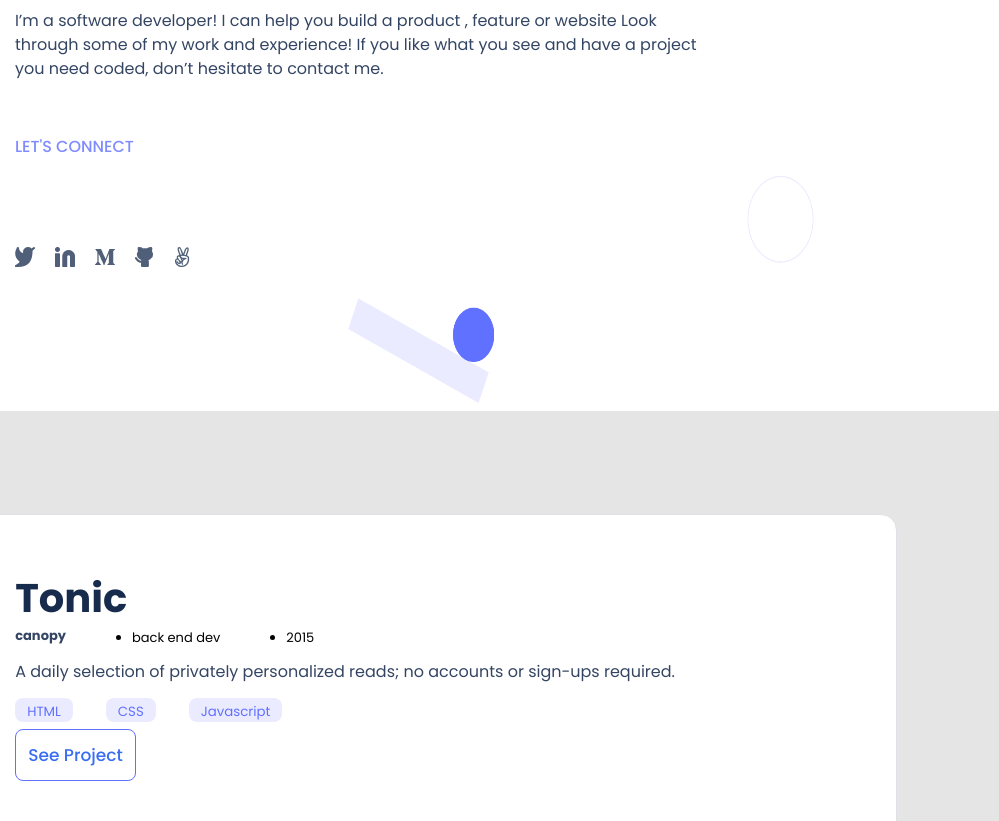
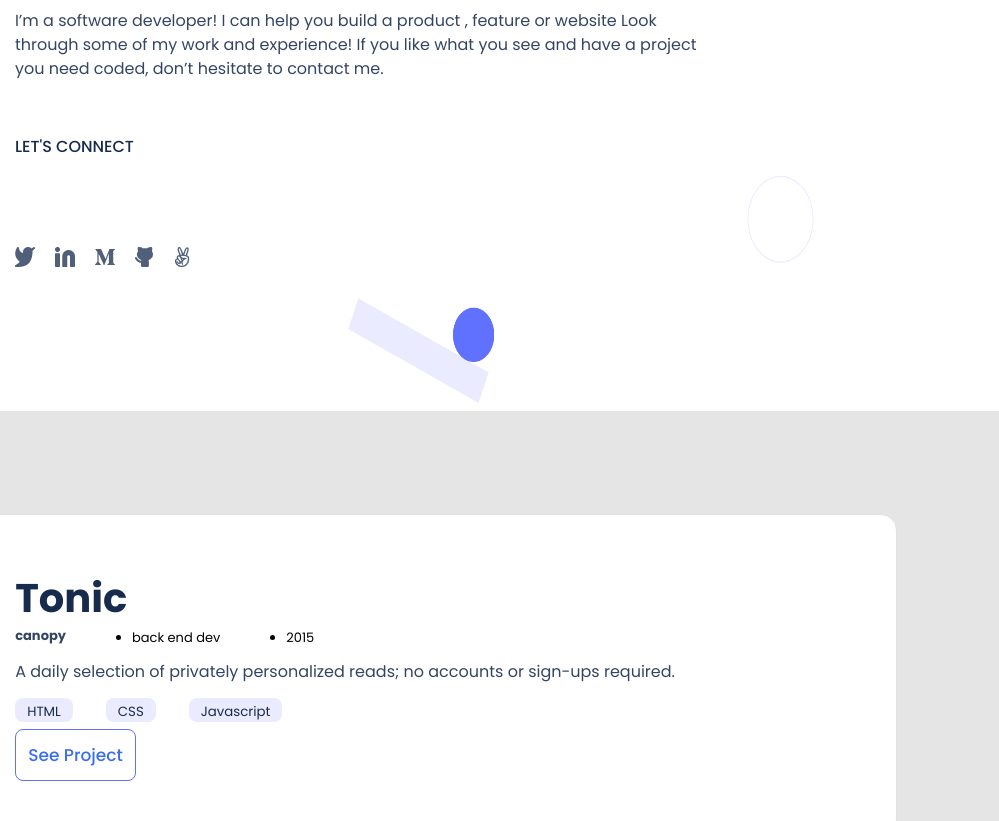
Before and after one commit to ausiemass/portfolio-austin, a website: page index.html in a window 1280 px wide. Shown: the part 548-1369 px from the top of the page, 281-1280 px from the left. Drawn offline with Linux system fonts and the light colour scheme.

Commit message:
modified color contrast in css file

```diff
--- a/styles.css
+++ b/styles.css
@@ -73,7 +73,7 @@
 }
 
 .connect {
-  color: #7f8cff;
+  color: #172b4d;
   font-family: Poppins, sans-serif;
   font-size: 16px;
   font-weight: 500;
@@ -124,7 +124,7 @@
 .btn1 {
   border-radius: 8px;
   background: #ebebff;
-  color: #6070ff;
+  color: #172b4d;
   height: 24px;
   border: none;
   padding: 4px 12px 4px 12px;
@@ -316,7 +316,7 @@ button:disabled {
   font-size: 20px;
   font-weight: 400;
   text-align: center;
-  color: #ebebff;
+  color: #fff;
   margin-left: 5%;
   margin-right: 5%;
 }
```
